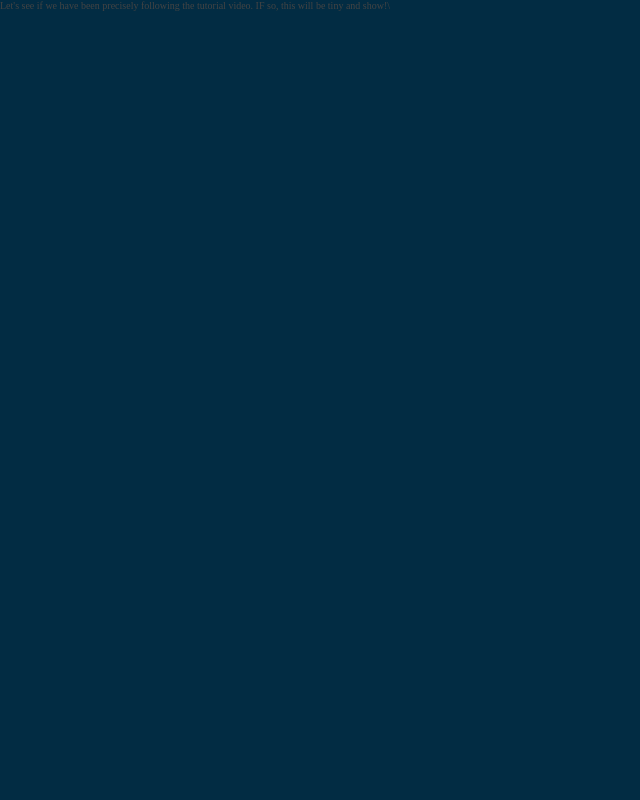
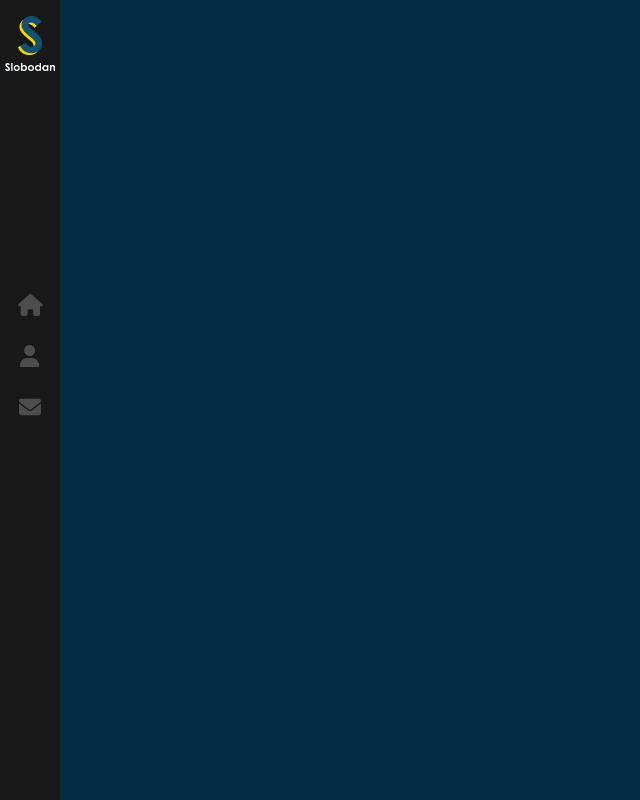
Before and after one commit to BBurleigh/React-Portfolio, a React (Create React App) app: page / in a window 1280 px wide. Shown: the whole page, without its empty margins (0-640 px from the left). Built offline with nearby package versions, Linux system fonts and the light colour scheme.

Commit message:
fixed the issue with the sidebar not displaying by importing it into the index.js in Layout

```diff
--- a/src/App.js
+++ b/src/App.js
@@ -7,7 +7,7 @@ function App() {
     <>
       <Routes>
         <Route path = "/" element = {<Layout />}/>
-      </Routes>\
+      </Routes>
     </>
   );
 }
--- a/src/components/Layout/index.js
+++ b/src/components/Layout/index.js
@@ -1,7 +1,10 @@
+import Sidebar from '../Sidebar';
 import './index.scss';
 
 const Layout = () => {
-    return <>Let's see if we have been precisely following the tutorial video. IF so, this will be tiny and show!</>
+    return <>
+        <Sidebar />
+    </>
 }
 
 export default Layout;
--- a/src/components/Sidebar/index.scss
+++ b/src/components/Sidebar/index.scss
@@ -14,13 +14,12 @@
 
     img {
         display: block;
-        margin: 8px 0;
+        margin: 8px auto;
         width: 24px;
         height: auto;
 
         &.sub-logo {
             width: 50px;
-        }
         }
     }
 
@@ -89,3 +88,4 @@ nav {
             }
         }
     }
+}
```
Also changed, not shown: src/components/Sidebar/index.js (+4 -4 lines). Lines whose indentation alone changed are shown as unchanged.
